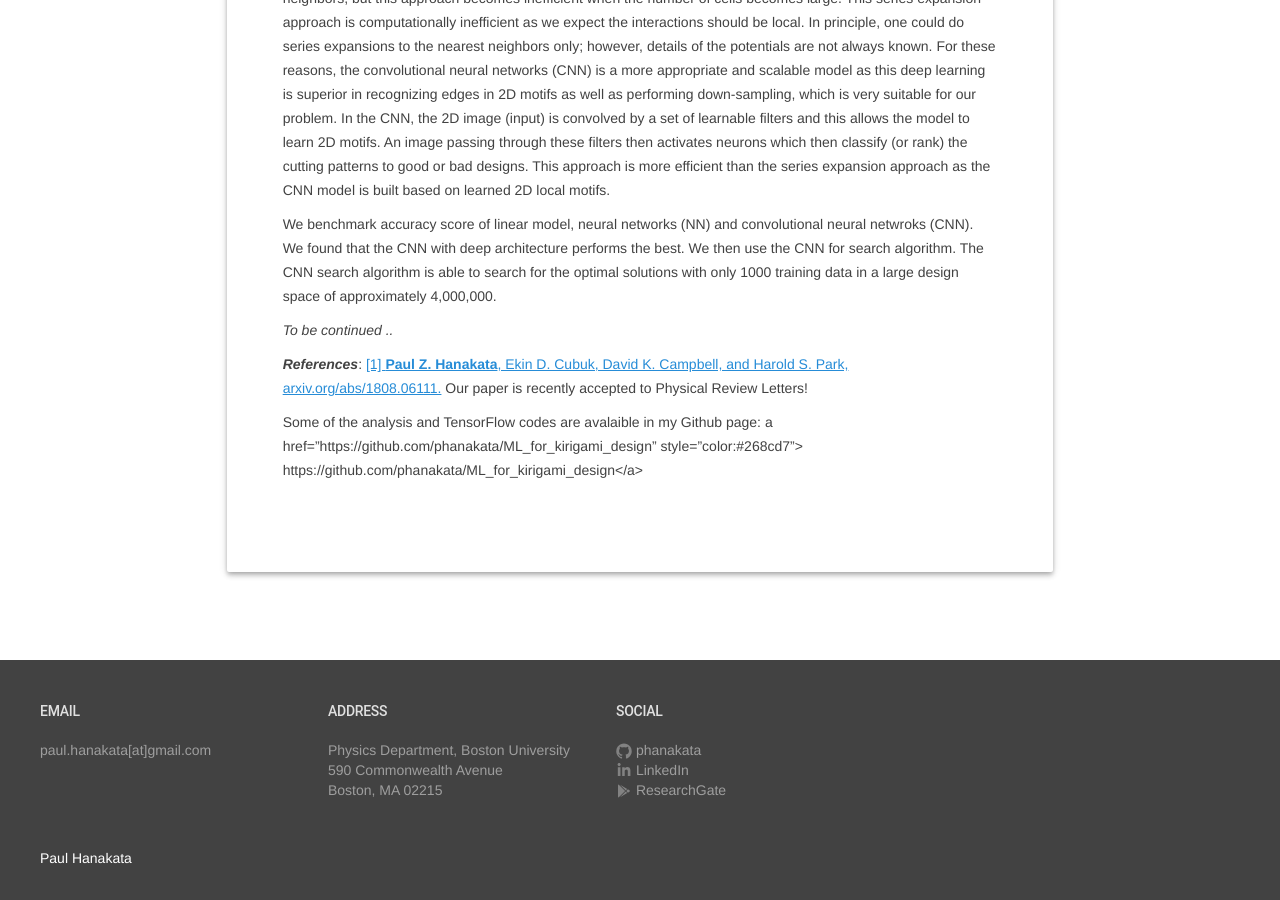
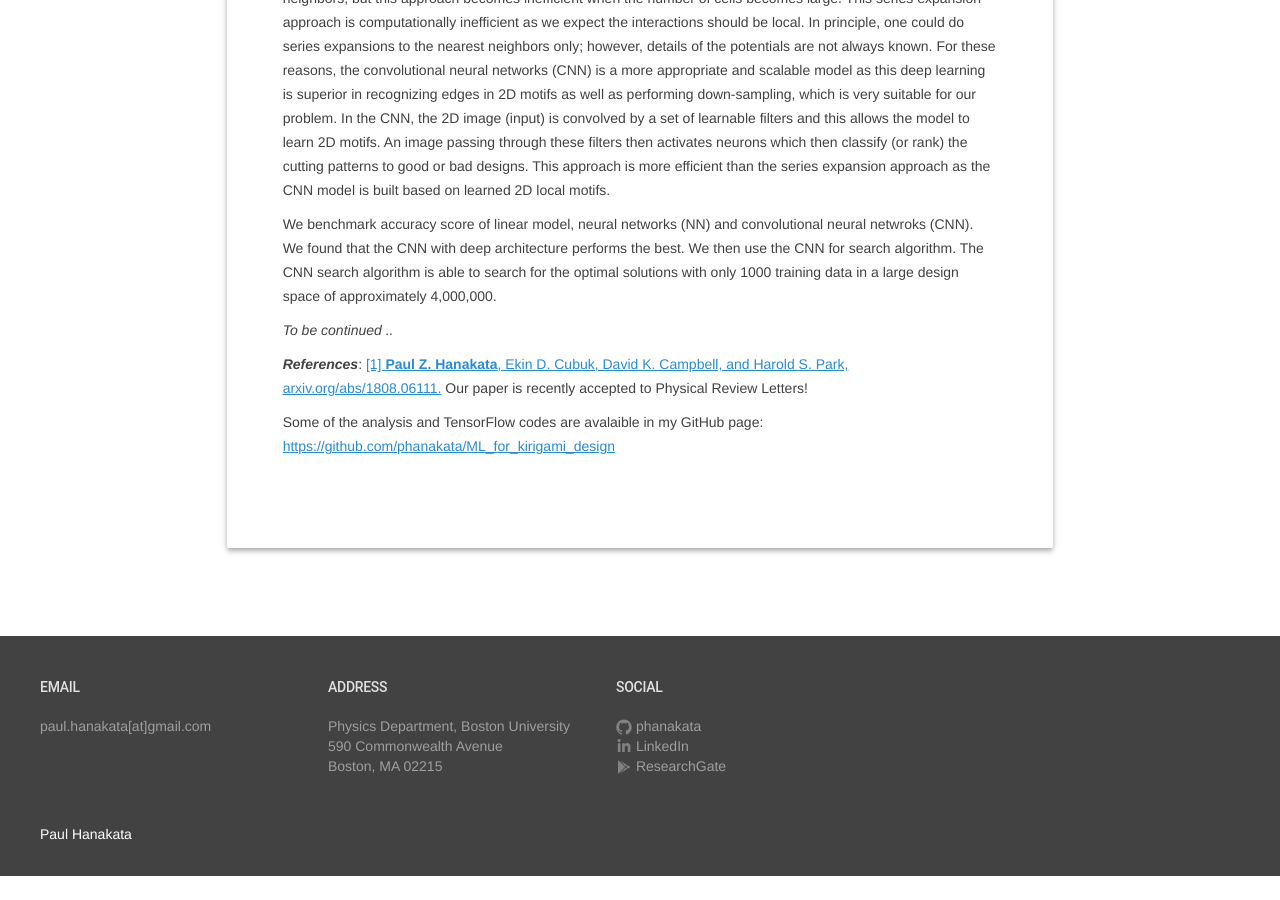
Before and after one commit to phanakata/phanakata.github.io, a Jekyll site: the page built from _posts/2018-05-29-ML.markdown, in a window 1280 px wide and 900 px high, scrolled down 780 px. Built offline with Jekyll 4.4.1, drawn with Linux system fonts in a browser that asks for light colours; formulas are drawn with MathJax 3; after the commit the page ends 1656 px from its top, so only the background shows below that.

Commit message:
Update 2018-05-29-ML.markdown

```diff
--- a/_posts/2018-05-29-ML.markdown
+++ b/_posts/2018-05-29-ML.markdown
@@ -27,4 +27,4 @@ We benchmark accuracy score of linear model, neural networks (NN) and convolutio
 <a href="https://arxiv.org/abs/1808.06111" style="color:#268cd7">[1] **Paul Z. Hanakata**, Ekin D. Cubuk, David K. Campbell, and Harold S. Park, arxiv.org/abs/1808.06111.</a>
 Our paper is recently accepted to Physical Review Letters!
 
-Some of the analysis and TensorFlow codes are avalaible in my Github page: a href="https://github.com/phanakata/ML_for_kirigami_design" style="color:#268cd7"> https://github.com/phanakata/ML_for_kirigami_design</a>
+Some of the analysis and TensorFlow codes are avalaible in my GitHub page: <a href="https://github.com/phanakata/ML_for_kirigami_design" style="color:#268cd7"> https://github.com/phanakata/ML_for_kirigami_design</a>
```
